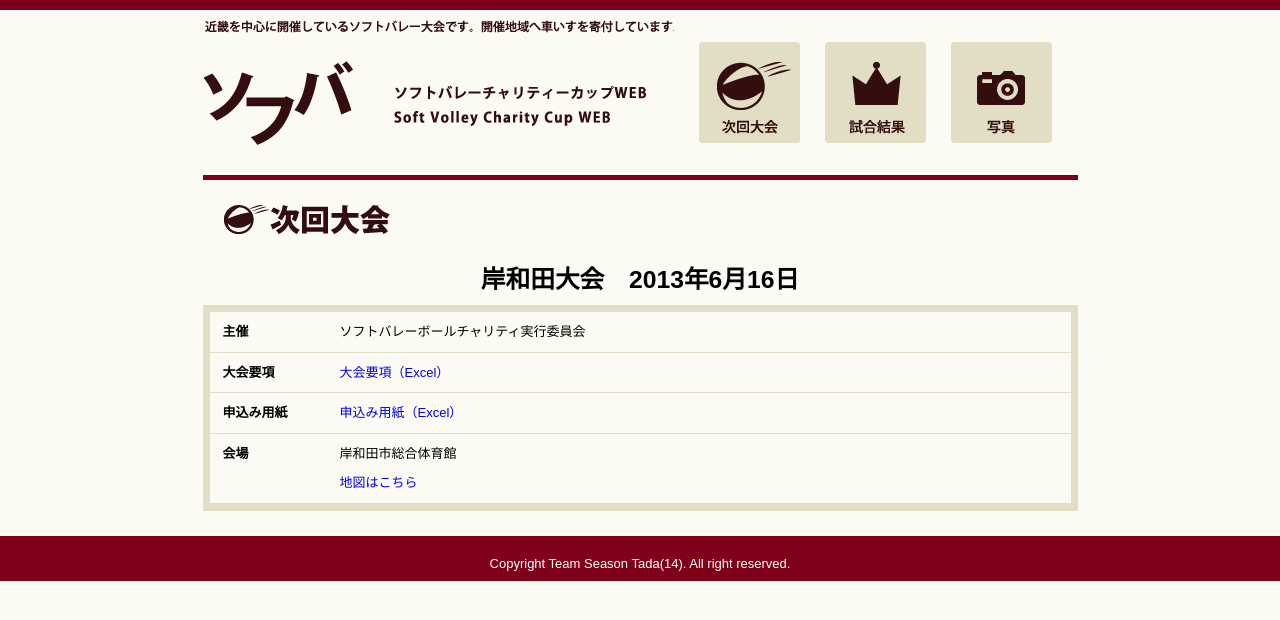
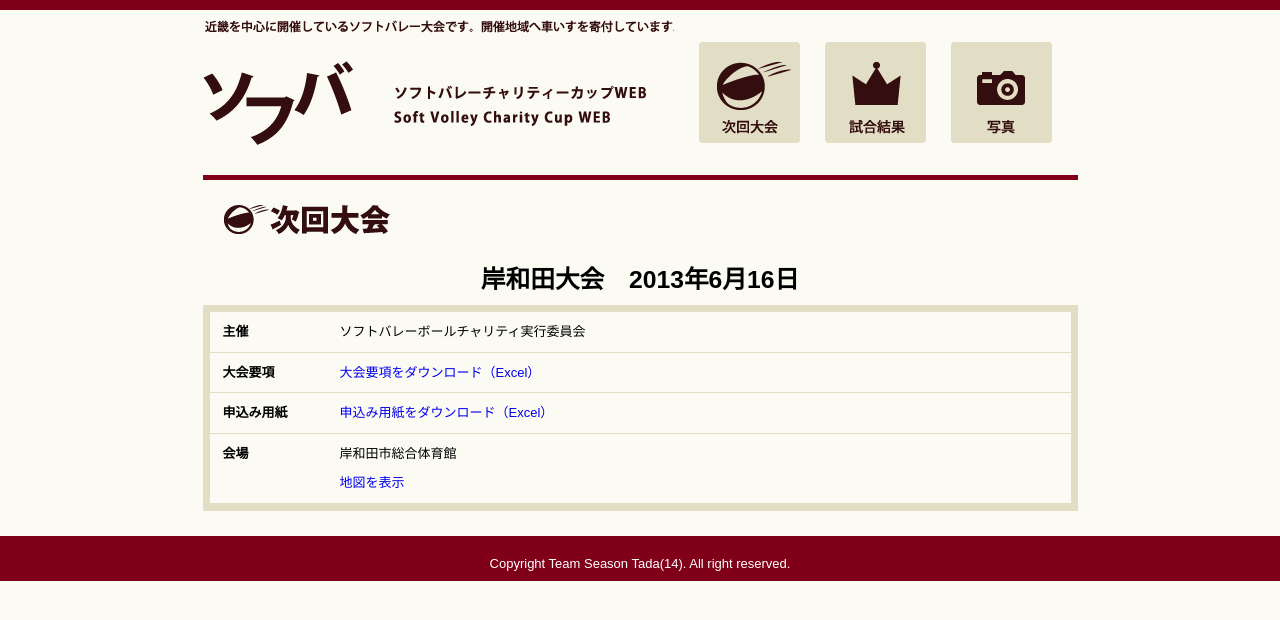
Before and after one commit to nakamoto023/CharityCupWeb, a plain HTML site: page nextCup.html in a window 1280 px wide. Drawn offline with Linux system fonts and the light colour scheme.

Commit message:
大会要項の文言を修正

```diff
--- a/nextCup.html
+++ b/nextCup.html
@@ -43,12 +43,12 @@
       <dt>主催</dt>
       <dd class="lastdd">ソフトバレーボールチャリティ実行委員会</dd>
       <dt>大会要項</dt>
-      <dd class="lastdd"><a href="res/201306_kishiwada/201306_kishiwada_summary.xls">大会要項（Excel）</a></dd>
+      <dd class="lastdd"><a href="res/201306_kishiwada/201306_kishiwada_summary.xls">大会要項をダウンロード（Excel）</a></dd>
       <dt>申込み用紙</dt>
-      <dd class="lastdd"><a href="res/201306_kishiwada/201306_kishiwada_application.xls">申込み用紙（Excel）</a></dd>
+      <dd class="lastdd"><a href="res/201306_kishiwada/201306_kishiwada_application.xls">申込み用紙をダウンロード（Excel）</a></dd>
       <dt>会場</dt>
       <dd>岸和田市総合体育館</dd>
-      <dd class="lastdd"><a href="http://maps.google.co.jp/maps?q=%E5%A4%A7%E9%98%AA%E5%BA%9C%E5%B2%B8%E5%92%8C%E7%94%B0%E5%B8%82%E8%A5%BF%E4%B9%8B%E5%86%85%E7%94%BA%EF%BC%94%EF%BC%95%EF%BC%8D%EF%BC%91&hl=ja&ie=UTF8&ll=34.479109,135.385208&spn=0.238296,0.3368&sll=34.728949,138.455511&sspn=59.222877,86.220703&brcurrent=3,0x6000e86b2acc70d7:0xa399ff48811f596d,0&hnear=%E5%A4%A7%E9%98%AA%E5%BA%9C%E5%B2%B8%E5%92%8C%E7%94%B0%E5%B8%82%E8%A5%BF%E4%B9%8B%E5%86%85%E7%94%BA%EF%BC%94%EF%BC%95%E2%88%92%EF%BC%91&t=m&z=12" target="_blank">地図はこちら</a></dd>
+      <dd class="lastdd"><a href="http://maps.google.co.jp/maps?q=%E5%A4%A7%E9%98%AA%E5%BA%9C%E5%B2%B8%E5%92%8C%E7%94%B0%E5%B8%82%E8%A5%BF%E4%B9%8B%E5%86%85%E7%94%BA%EF%BC%94%EF%BC%95%EF%BC%8D%EF%BC%91&hl=ja&ie=UTF8&ll=34.479109,135.385208&spn=0.238296,0.3368&sll=34.728949,138.455511&sspn=59.222877,86.220703&brcurrent=3,0x6000e86b2acc70d7:0xa399ff48811f596d,0&hnear=%E5%A4%A7%E9%98%AA%E5%BA%9C%E5%B2%B8%E5%92%8C%E7%94%B0%E5%B8%82%E8%A5%BF%E4%B9%8B%E5%86%85%E7%94%BA%EF%BC%94%EF%BC%95%E2%88%92%EF%BC%91&t=m&z=12" target="_blank">地図を表示</a></dd>
     </dl>
   </div>
   <!-- #nextCup -->
```
